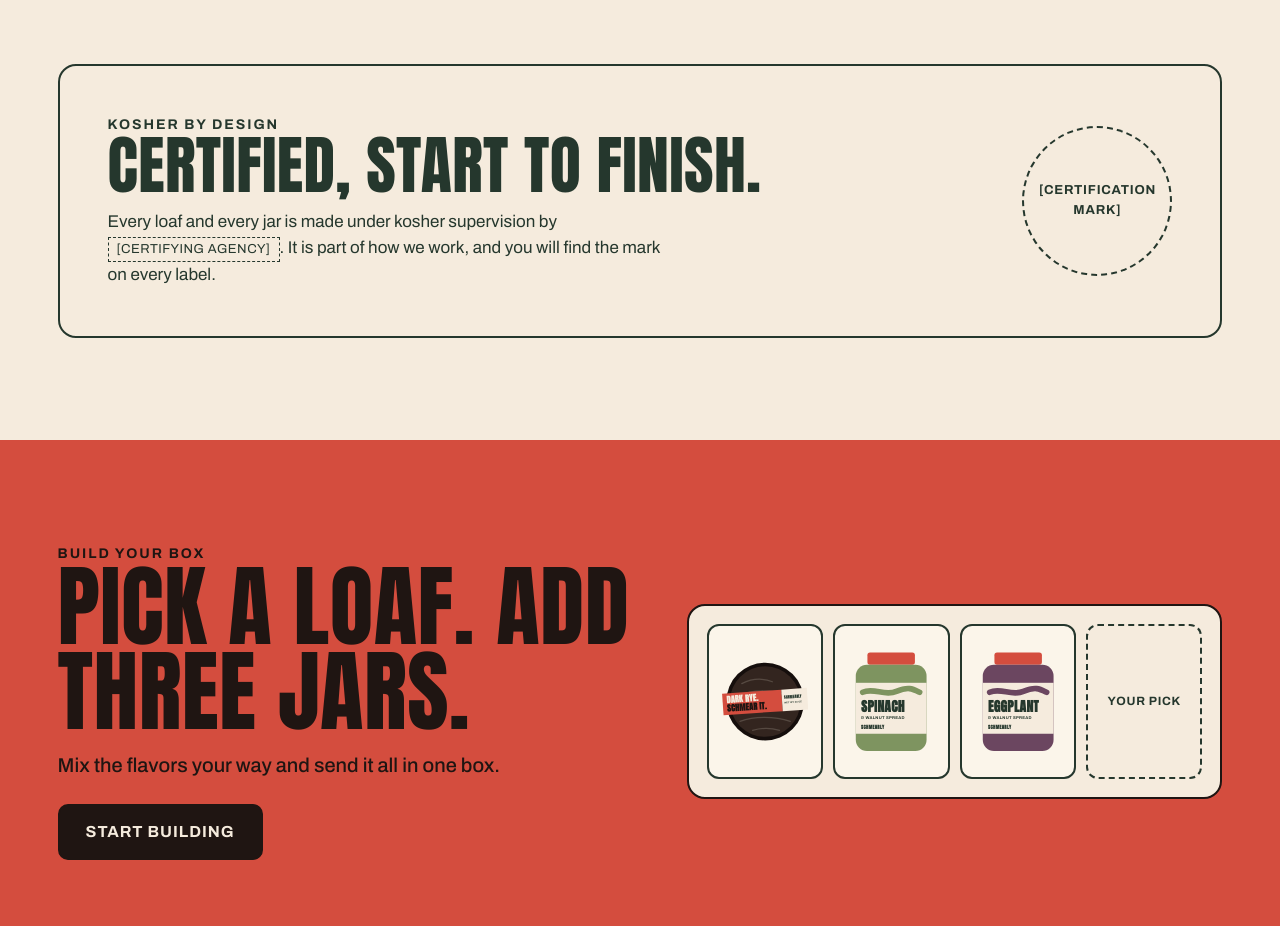
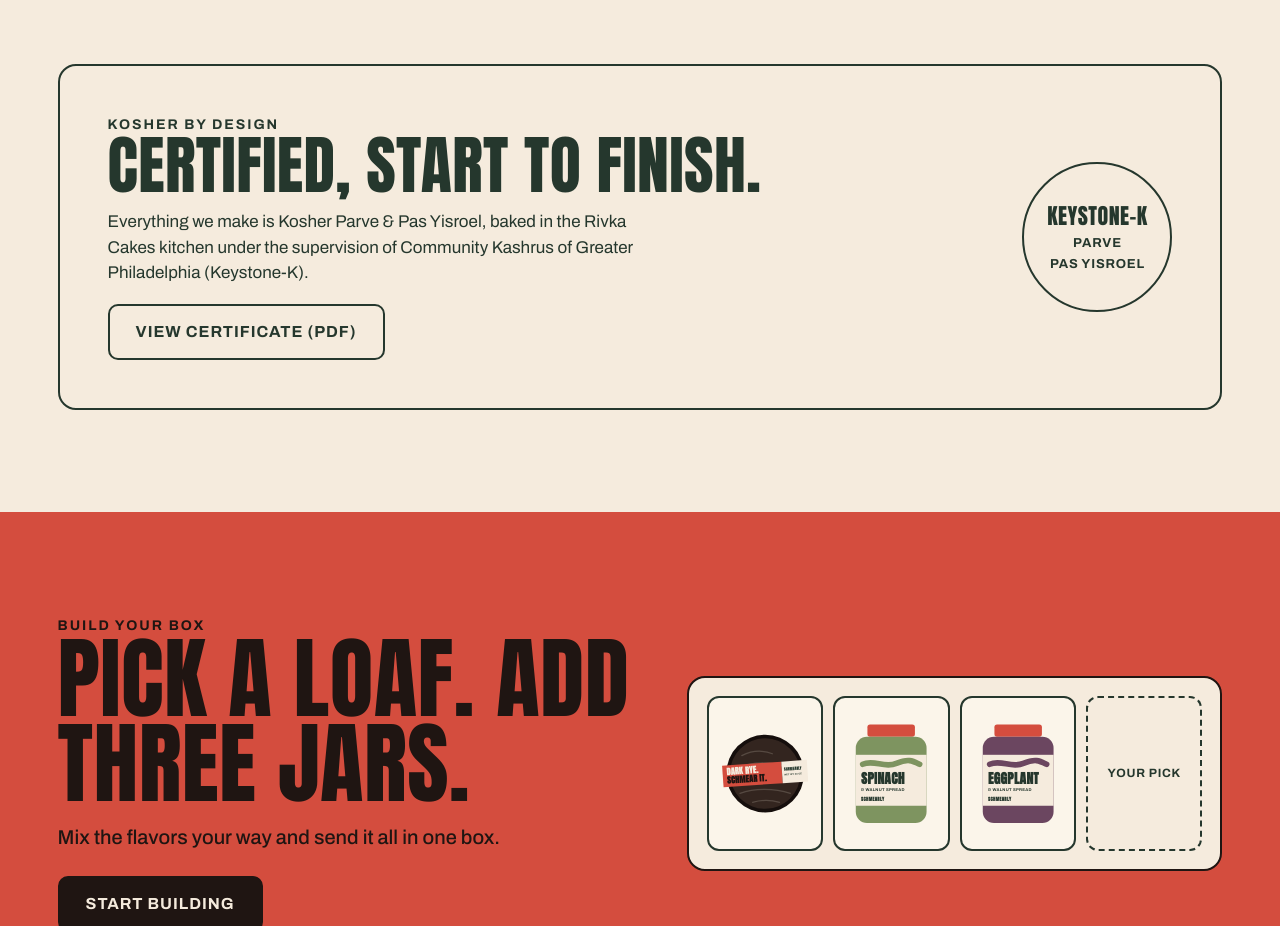
Before and after one commit to shternamber-eng/shmerly, a plain HTML site: page public/index.html in a window 1280 px wide. Shown: the part 6520-7446 px from the top of the page. Drawn offline with Linux system fonts and the light colour scheme.

Commit message:
Kosher: Keystone-K, Kosher Parve & Pas Yisroel (same certificate as Rivka Cakes), with certificate PDF
Co-Authored-By: Claude Opus 5.5 <noreply@anthropic.com>

```diff
--- a/public/assets/app.js
+++ b/public/assets/app.js
@@ -111,7 +111,7 @@ ${gallerySection()}
 <div><h3>Walnuts</h3><p>Ground into every pkhali for body and a round, toasty depth.</p></div>
 <div><h3>Recipes</h3><p>Pkhali comes from the Georgian table. We kept the method and made it jar-ready.</p></div>
 </div></div></section>
-<section class="kosher" id="kosher"><div class="wrap"><div class="box"><div><p class="eyebrow">Kosher by design</p><h2>Certified, start to finish.</h2><p style="margin-top:14px;max-width:560px">Every loaf and every jar is made under kosher supervision by ${ph(SITE.kosherAgency)}. It is part of how we work, and you will find the mark on every label.</p></div><div class="mark">[CERTIFICATION MARK]</div></div></div></section>
+<section class="kosher" id="kosher"><div class="wrap"><div class="box"><div><p class="eyebrow">Kosher by design</p><h2>Certified, start to finish.</h2><p style="margin-top:14px;max-width:560px">Everything we make is ${SITE.kosher.status}, baked in the Rivka Cakes kitchen under the supervision of ${SITE.kosher.agency}.</p><p style="margin-top:18px"><a class="btn ghost" href="${SITE.kosher.certificate}" target="_blank" rel="noopener">View certificate (PDF)</a></p></div><div class="mark kmark"><b>${SITE.kosher.short}</b><span>Parve</span><span>Pas Yisroel</span></div></div></div></section>
 <section class="boxteaser"><div class="wrap grid"><div><p class="eyebrow">Build your box</p><h2>Pick a loaf. Add three jars.</h2><p style="margin:16px 0 24px;font-size:20px;font-weight:500;max-width:480px">Mix the flavors your way and send it all in one box.</p><a class="btn" href="#box">Start building</a></div>
 <div class="slots"><div class="slot full">${loaf()}</div><div class="slot full">${jar(by('spinach'))}</div><div class="slot full">${jar(by('eggplant'))}</div><div class="slot">Your pick</div></div></div></section>
 <section class="story" id="story"><div class="wrap grid"><div class="txt"><p class="eyebrow" style="color:var(--pist)">Our story</p><h2>One baker. One mill. One idea.</h2><p style="font-size:20px;max-width:480px">Uriel Shtern mills, bakes and mixes every batch himself. Schmearly started with a simple thought: good bread deserves a great schmear.</p><p style="font-size:17px;max-width:480px;color:var(--pist)">Schmearly is made by the team behind <a href="https://rivkacakes.com" rel="noopener">Rivka Cakes</a>.</p></div><img src="founder.jpg" alt="Illustrated portrait of the baker behind Schmearly with his wooden grain mill and a bowl of fresh flour" loading="lazy" width="1000" height="1000" style="height:auto"></div></section>
@@ -130,7 +130,7 @@ ${p.price != null ? `<div class="price">${money(p.price)}</div>` : ''}
 ${canBuyOnline(p) ? `<div style="display:flex;gap:12px;flex-wrap:wrap;align-items:center"><div class="qty"><button data-pq="-1" aria-label="Decrease quantity">−</button><span id="pq">1</span><button data-pq="1" aria-label="Increase quantity">+</button></div><button class="btn" style="flex:1 1 200px" data-add="${p.id}" data-usepq="1">Add to cart</button></div>`
   : isAvail(p) ? `<div class="prelaunch">${AVAIL}<button class="btn" data-order="${p.id}" style="flex:1 1 220px">Order</button></div><p class="small">We take orders by WhatsApp, text or phone.</p>`
   : `<div class="prelaunch">${SOON}<a class="btn ghost" href="#news">Notify me when it's ready</a></div>`}
-<dl>${p.size ? `<div><dt>Size</dt><dd>${p.size}</dd></div>` : ''}<div><dt>Ingredients</dt><dd>${ph(p.ingredients)}</dd></div><div><dt>Allergens</dt><dd>${ph(p.allergens)}</dd></div><div><dt>Kosher</dt><dd>Certified by ${ph(SITE.kosherAgency)}</dd></div><div><dt>Storage</dt><dd>${ph(p.storage)}</dd></div><div><dt>Shelf life</dt><dd>${ph(p.shelfLife)}</dd></div></dl>
+<dl>${p.size ? `<div><dt>Size</dt><dd>${p.size}</dd></div>` : ''}<div><dt>Ingredients</dt><dd>${ph(p.ingredients)}</dd></div><div><dt>Allergens</dt><dd>${ph(p.allergens)}</dd></div><div><dt>Kosher</dt><dd>${SITE.kosher.status}, ${SITE.kosher.short} · <a href="${SITE.kosher.certificate}" target="_blank" rel="noopener">certificate</a></dd></div><div><dt>Storage</dt><dd>${ph(p.storage)}</dd></div><div><dt>Shelf life</dt><dd>${ph(p.shelfLife)}</dd></div></dl>
 </div></div>
 ${p.cat === 'bread' ? `<a href="#story" class="maker"><img src="founder.jpg" alt="Illustrated portrait of the Schmearly baker" loading="lazy"><span><span class="eyebrow" style="color:var(--pist)">The baker</span><b>Milled, mixed and baked by Uriel Shtern.</b><span>Read our story</span></span></a>` : ''}
 <div style="padding-bottom:80px"><p class="eyebrow">${p.cat === 'bread' ? 'This loaf wants a schmear' : 'Goes best with'}</p><h2 style="font-size:clamp(36px,5vw,64px)">Better together.</h2><div class="cards">${p.pair.map(i => card(by(i))).join('')}</div></div></div>` }
--- a/public/assets/catalog.js
+++ b/public/assets/catalog.js
@@ -112,7 +112,13 @@ export const SITE = {
   // products with status 'available' show an Order button that contacts us instead.
   // Set to true once Stripe is connected.
   launched: false,
-  kosherAgency: '[CERTIFYING AGENCY]',
+  // Same certificate as Rivka Cakes (same kitchen). Valid through Dec 31, 2026: replace the PDF when renewed.
+  kosher: {
+    agency: 'Community Kashrus of Greater Philadelphia (Keystone-K)',
+    short: 'Keystone-K',
+    status: 'Kosher Parve & Pas Yisroel',
+    certificate: '/certificates/keystone-k-kosher-certificate.pdf',
+  },
   // How customers order while online payment is off (Order button + footer).
   contact: { phone: '+19296661482', phoneLabel: '(929) 666-1482', whatsapp: '19296661482', email: '' },
   maxQtyPerItem: 20,
--- a/public/assets/styles.css
+++ b/public/assets/styles.css
@@ -190,6 +190,8 @@ footer.site .flinks a{text-decoration:none;border-bottom:2px solid transparent}
 footer.site .flinks a:hover{border-color:var(--tom)}
 .cart .items .line .qty{border-width:2px}
 .co fieldset p{margin:0}
+.kmark{flex-direction:column;gap:2px;border-style:solid;border-width:2.5px;text-transform:uppercase}
+.kmark b{font-family:'Anton',sans-serif;font-size:22px;font-weight:400;letter-spacing:.02em}
 .fopts{display:flex;flex-direction:column;gap:10px}
 .fopt{flex:none;flex-direction:row;font-size:16px;font-weight:400;letter-spacing:normal;text-transform:none;display:flex;gap:12px;align-items:flex-start;padding:14px 16px;border:2px solid var(--green);border-radius:12px;cursor:pointer;line-height:1.4}
 .fopt input{width:20px;height:20px;margin-top:2px;flex:none;accent-color:var(--green)}
```
Also changed, not shown: 1 other file.
